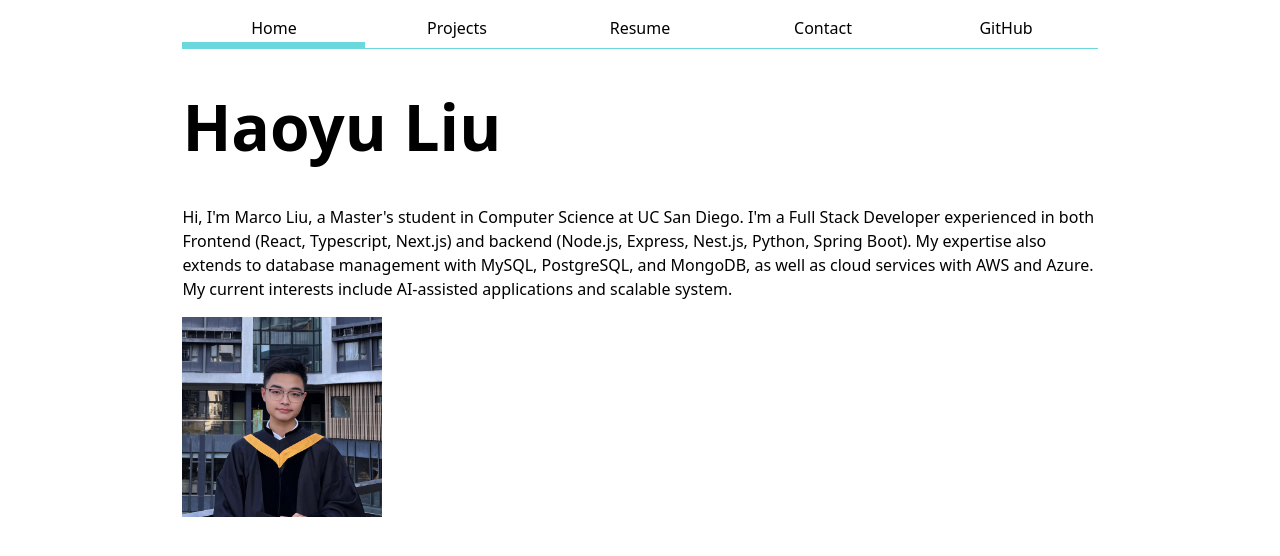
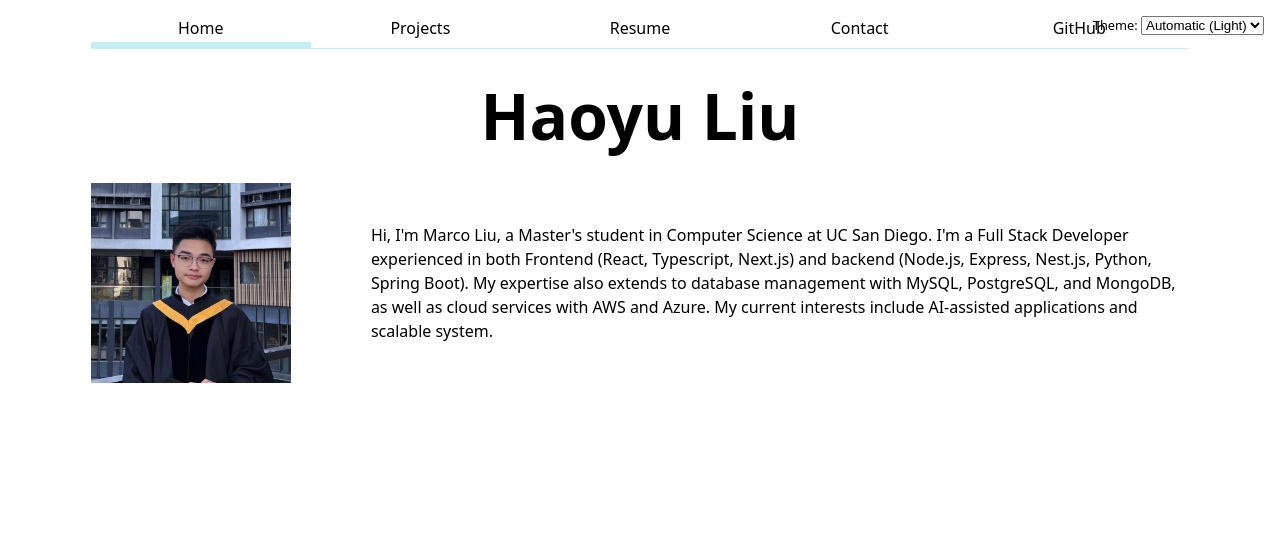
Before and after one commit to MarcoLIU27/portfolio, a plain HTML site: page index.html in a window 1280 px wide. Drawn offline with Linux system fonts and the light colour scheme.

Commit message:
Add theme selector

```diff
--- /dev/null
+++ b/global.js
@@ -0,0 +1,72 @@
+console.log('IT’S ALIVE!');
+
+function $$(selector, context = document) {
+  return Array.from(context.querySelectorAll(selector));
+}
+
+let pages = [
+  { url: "index.html", title: "Home" },
+  { url: "./projects/index.html", title: "Projects" },
+  { url: "./resume/index.html", title: "Resume" },
+  { url: "./contact/index.html", title: "Contact" },
+  { url: "https://github.com/MarcoLIU27", title: "GitHub" }
+];
+
+// Detect if we are on the home page
+const ARE_WE_HOME = document.documentElement.classList.contains("home");
+
+let nav = document.createElement("nav");
+document.body.prepend(nav);
+
+for (let p of pages) {
+  let url = p.url;
+  let title = p.title;
+
+  url = !ARE_WE_HOME && !url.startsWith("http") ? "../" + url : url;
+
+  let a = document.createElement("a");
+  a.href = url;
+  a.textContent = title;
+
+  a.classList.toggle("current", a.host === location.host && a.pathname === location.pathname);
+
+  if (a.host !== location.host) {
+    a.target = "_blank";
+  }
+
+  nav.append(a);
+}
+
+// Add color scheme selector
+const isDark = window.matchMedia("(prefers-color-scheme: dark)").matches;
+
+document.body.insertAdjacentHTML(
+  "afterbegin",
+  `
+    <label class="color-scheme">
+        Theme:
+        <select id="theme-selector">
+            <option value="light dark">Automatic (${isDark ? "Dark" : "Light"})</option>
+            <option value="light">Light</option>
+            <option value="dark">Dark</option>
+        </select>
+    </label>
+  `
+);
+
+const select = document.querySelector("#theme-selector");
+
+function setColorScheme(scheme) {
+    document.documentElement.style.setProperty("color-scheme", scheme);
+    select.value = scheme;
+}
+
+const savedScheme = localStorage.getItem("colorScheme") || "light dark";
+setColorScheme(savedScheme);
+
+// Event listener to change theme and save preference
+select.addEventListener("input", function (event) {
+    const newScheme = event.target.value;
+    setColorScheme(newScheme);
+    localStorage.setItem("colorScheme", newScheme);
+});
--- a/index.html
+++ b/index.html
@@ -1,5 +1,5 @@
 <!DOCTYPE html>
-<html lang="en">
+<html lang="en" class="home">
 <head>
     <meta charset="UTF-8">
     <meta http-equiv="X-UA-Compatible" content="IE=edge">
@@ -8,15 +8,11 @@
     <title>Haoyu Liu: Personal site and portfolio</title>
 </head>
 <body>
-    <nav>
-        <a href="index.html" class="current">Home</a>
-        <a href="./projects/index.html">Projects</a>
-        <a href="./resume/index.html">Resume</a>
-        <a href="./contact/index.html">Contact</a>
-        <a href="https://github.com/MarcoLIU27" target="_blank">GitHub</a>
-    </nav>
     <h1> Haoyu Liu </h1>
-    <p> Hi, I'm Marco Liu, a Master's student in Computer Science at UC San Diego. I'm a Full Stack Developer experienced in both Frontend (React, Typescript, Next.js) and backend (Node.js, Express, Nest.js, Python, Spring Boot). My expertise also extends to database management with MySQL, PostgreSQL, and MongoDB, as well as cloud services with AWS and Azure. My current interests include AI-assisted applications and scalable system. </p>
-    <img src="images/avatar-1.jpg" alt="my photo" width="200" height="200">
+    <div class="intro">
+        <img src="images/avatar-1.jpg" alt="my photo" width="200" height="200">
+        <p> Hi, I'm Marco Liu, a Master's student in Computer Science at UC San Diego. I'm a Full Stack Developer experienced in both Frontend (React, Typescript, Next.js) and backend (Node.js, Express, Nest.js, Python, Spring Boot). My expertise also extends to database management with MySQL, PostgreSQL, and MongoDB, as well as cloud services with AWS and Azure. My current interests include AI-assisted applications and scalable system. </p>
+    </div>
+    <script type="module" src="./global.js"></script>
 </body>
 </html>
--- a/style.css
+++ b/style.css
@@ -1,9 +1,10 @@
 :root {
-    --color-accent: oklch(82% 0.1 200);
+    --color-accent: oklch(82% 0.1 200 / 40%);
 }
 
 html {
     accent-color: var(--color-accent);
+    color-scheme: light dark;
 }
 
 body {
@@ -11,8 +12,8 @@ body {
          and use the OS’s UI font as the website font
        */
     font: 100%/1.5 system-ui;
-    max-width: 100ch;
-    margin-inline: max(1em, (100% - 100ch) / 2);
+    max-width: 120ch;
+    margin-inline: max(1em, (100% - 120ch) / 2);
 }
 
 h1, h2, h3, h4, h5, h6 {
@@ -21,6 +22,16 @@ h1, h2, h3, h4, h5, h6 {
 
 h1 {
     font-size: 400%;
+    text-align: center;
+    margin: 2rem;
+}
+
+.color-scheme {
+    position: absolute;
+    top: 1rem;
+    right: 1rem;
+    font-size: 80%;
+    font-family: inherit;
 }
 
 nav {
@@ -48,6 +59,20 @@ nav a:hover {
     background-color: oklch(from var(--color-accent) 95% 5% h);
     padding-bottom: 0.1em;
 }
+
+@media (prefers-color-scheme: dark) {
+    nav a:hover {
+      background-color: color-mix(in oklch, var(--color-accent), canvas 85%);
+    }
+  }
+
+.intro {
+    display: flex;
+    gap: 5rem;
+    align-items: center;
+    justify-content: space-between;
+}
+
 
 .contact {
     display: grid;
@@ -84,20 +109,9 @@ nav a:hover {
 
 .resume {
     font-family: Arial, sans-serif;
-    line-height: 1.6;
-    color: #333;
-    background-color: #f4f4f4;
-    padding: 20px;
-}
-
-.resume h1 {
-    text-align: center;
-    margin: 20px 0;
-    color: #2c3e50;
 }
 
 .resume section {
-    background: #ffffff;
     padding: 20px;
     margin: 20px auto;
     border-radius: 8px;
```
Also changed, not shown: contact/index.html (+1 -7 lines), projects/index.html (+1 -7 lines), resume/index.html (+1 -8 lines).
